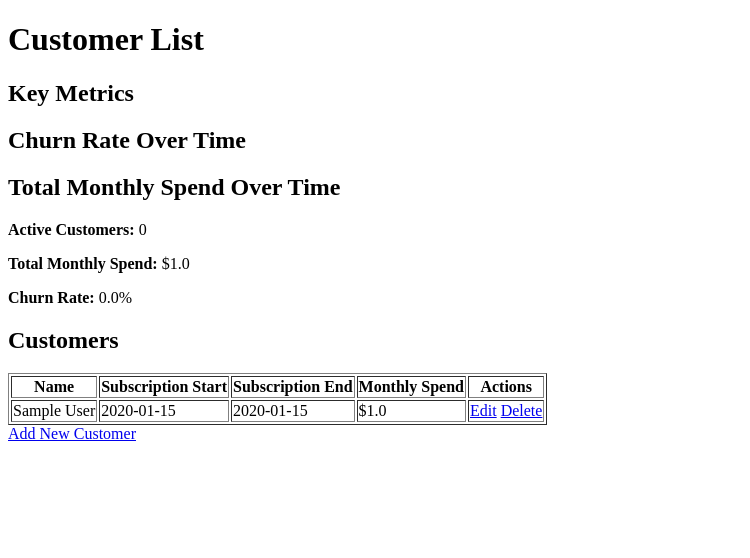
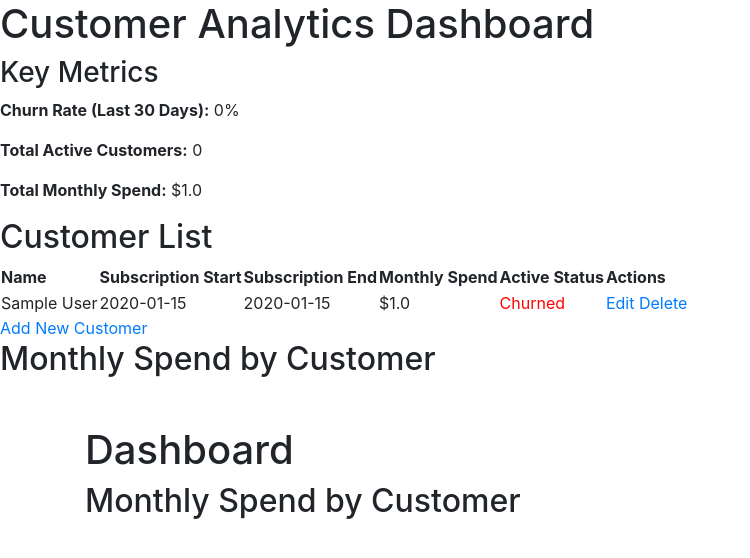
Before and after one commit to gauthamgtg/SaaS-Analytics, a Flask app: page / in a window 1280 px wide. Shown: the top 558 px of the page, without its empty margins (0-750 px from the left). Run offline with Flask 3, Linux system fonts and the light colour scheme; tables that the repository leaves empty hold one stand-in row (values such as "Sample post"); some libraries are stand-ins or nearby versions.

Commit message:
Added chart

```diff
--- a/app.py
+++ b/app.py
@@ -3,6 +3,11 @@
 import datetime
 from datetime import datetime, timedelta
 from flask import Flask, render_template, request, redirect, url_for
+import plotly.express as px
+import csv
+from io import StringIO
+from flask import Response
+
 
 app = Flask(__name__)
 
@@ -18,7 +23,7 @@
     id = db.Column(db.Integer, primary_key=True)
     name = db.Column(db.String(100), nullable=False)
     subscription_start = db.Column(db.Date, nullable=False)
-    subscription_end = db.Column(db.Date, nullable=True)  # Nullable if the subscription is still active
+    subscription_end = db.Column(db.Date, nullable=False)  # End date is now mandatory
     monthly_spend = db.Column(db.Float, nullable=False)
 
     def __repr__(self):
@@ -29,33 +34,43 @@
 def home():
     customers = Customer.query.all()
 
-    # Calculate the number of active customers (those without a subscription_end)
-    active_customers = Customer.query.filter(Customer.subscription_end == None).count()
+    # Get today's date
+    today = datetime.today().date()
 
-    # Calculate the total monthly spend
-    total_spend = db.session.query(db.func.sum(Customer.monthly_spend)).scalar()
+    # Prepare a list of customers with their active status
+    customer_data = []
+    for customer in customers:
+        # Check if today's date is before or on the subscription end date
+        is_active = today <= customer.subscription_end
 
-    # Define the date range for churn calculation (last 30 days)
-    today = datetime.today()
+        customer_data.append({
+            'id': customer.id,
+            'name': customer.name,
+            'subscription_start': customer.subscription_start,
+            'subscription_end': customer.subscription_end,
+            'monthly_spend': customer.monthly_spend,
+            'is_active': is_active
+        })
+
+    # Calculate active customers, churn rate, etc.
+    active_customers = sum(1 for customer in customer_data if customer['is_active'])
+    total_spend = sum(customer['monthly_spend'] for customer in customer_data)
+
     last_month = today - timedelta(days=30)
-
-    # Calculate churned customers in the past month
     churned_customers_last_month = Customer.query.filter(
-        Customer.subscription_end != None,  # Ended subscriptions
-        Customer.subscription_end >= last_month,  # Only within the past month
-        Customer.subscription_end <= today  # Up to today
+        Customer.subscription_end < today,
+        Customer.subscription_end >= last_month
     ).count()
 
-    # Calculate total customers who were active at the beginning of the period (last month)
     total_customers_last_month = Customer.query.filter(
-        Customer.subscription_start <= last_month  # Customers who were active 30 days ago
+        Customer.subscription_start <= last_month,
+        Customer.subscription_end >= last_month
     ).count()
 
-    # Calculate churn rate for the last month
     churn_rate = (churned_customers_last_month / total_customers_last_month) * 100 if total_customers_last_month > 0 else 0
 
     return render_template('index.html',
-                           customers=customers,
+                           customers=customer_data,
                            active_customers=active_customers,
                            total_spend=total_spend,
                            churn_rate=churn_rate)
@@ -103,6 +118,40 @@
     # GET request: render edit form with existing customer data
     return render_template('edit.html', customer=customer)
 
+
+@app.route('/dashboard')
+def dashboard():
+    # Fetch data from the database
+    data = Customer.query.all()
+
+    # Convert data to a suitable format for Plotly
+    if not data:
+        return render_template('dashboard.html', graph_html='No data available')
+
+    names = [customer.name for customer in data]
+    spends = [customer.monthly_spend for customer in data]
+
+    # Create a DataFrame for Plotly
+    import pandas as pd
+    df = pd.DataFrame({'Name': names, 'Monthly Spend': spends})
+
+    # Create the bar chart
+    fig = px.bar(df, x='Name', y='Monthly Spend', title='Monthly Spend by Customer')
+    graph_html = fig.to_html(full_html=False)
+
+    return render_template('dashboard.html', graph_html=graph_html)
+
+
+@app.route('/export')
+def export():
+    output = StringIO()
+    writer = csv.writer(output)
+    writer.writerow(['Name', 'Subscription Start', 'Subscription End', 'Monthly Spend'])
+    for customer in Customer.query.all():
+        writer.writerow([customer.name, customer.subscription_start, customer.subscription_end, customer.monthly_spend])
+    response = Response(output.getvalue(), mimetype="text/csv")
+    response.headers["Content-Disposition"] = "attachment; filename=customers.csv"
+    return response
 
 def generate_churn_rate_chart():
     # Query data for churn rate over time (example: monthly churn rate for the past year)
--- a/templates/add_customer.html
+++ b/templates/add_customer.html
@@ -14,8 +14,8 @@
         <label for="start">Subscription Start Date:</label>
         <input type="date" id="start" name="start" required><br><br>
 
-        <label for="end">Subscription End Date (leave blank if active):</label>
-        <input type="date" id="end" name="end"><br><br>
+        <label for="end">Subscription End Date:</label>
+        <input type="date" id="end" name="end" required><br><br>
 
         <label for="monthly_spend">Monthly Spend:</label>
         <input type="number" id="monthly_spend" name="monthly_spend" step="0.01" required><br><br>
--- a/templates/edit.html
+++ b/templates/edit.html
@@ -14,7 +14,7 @@
         <input type="date" id="subscription_start" name="subscription_start" value="{{ customer.subscription_start }}" required><br>
 
         <label for="subscription_end">Subscription End (Leave blank if active):</label>
-        <input type="date" id="subscription_end" name="subscription_end" value="{{ customer.subscription_end }}"><br>
+        <input type="date" id="subscription_end" name="subscription_end" value="{{ customer.subscription_end }}" required><br>
 
         <label for="monthly_spend">Monthly Spend:</label>
         <input type="number" id="monthly_spend" name="monthly_spend" value="{{ customer.monthly_spend }}" step="0.01" required><br>
--- a/templates/index.html
+++ b/templates/index.html
@@ -1,35 +1,30 @@
 <!DOCTYPE html>
 <html>
 <head>
-    <title>Subscription Analytics</title>
+    <title>Customer Analytics</title>
 </head>
 <body>
-    <h1>Customer List</h1>
+    <h1>Customer Analytics Dashboard</h1>
 
-    <!-- Key Metrics Section -->
-    <h2>Key Metrics</h2>
-    <h2>Churn Rate Over Time</h2>
-    <div id="churn-rate-chart">
-        {{ churn_rate_chart | safe }}
+    <!-- Display Metrics -->
+    <div>
+        <h3>Key Metrics</h3>
+        <p><strong>Churn Rate (Last 30 Days):</strong> {{ churn_rate }}%</p>
+        <p><strong>Total Active Customers:</strong> {{ active_customers }}</p>
+        <p><strong>Total Monthly Spend:</strong> ${{ total_spend }}</p>
+        <link href="https://stackpath.bootstrapcdn.com/bootstrap/4.5.2/css/bootstrap.min.css" rel="stylesheet">
     </div>
 
-    <h2>Total Monthly Spend Over Time</h2>
-    <div id="monthly-spend-chart">
-        {{ monthly_spend_chart | safe }}
-    </div>
-    <p><strong>Active Customers:</strong> {{ active_customers }}</p>
-    <p><strong>Total Monthly Spend:</strong> ${{ total_spend }}</p>
-    <p><strong>Churn Rate:</strong> {{ churn_rate }}%</p>
-
-    <!-- Customer List Section -->
-    <h2>Customers</h2>
-    <table border="1">
+    <!-- Customer List Table -->
+    <h2>Customer List</h2>
+    <table>
         <thead>
             <tr>
                 <th>Name</th>
                 <th>Subscription Start</th>
                 <th>Subscription End</th>
                 <th>Monthly Spend</th>
+                <th>Active Status</th>  <!-- New column for active status -->
                 <th>Actions</th>
             </tr>
         </thead>
@@ -38,17 +33,16 @@
                 <tr>
                     <td>{{ customer.name }}</td>
                     <td>{{ customer.subscription_start }}</td>
+                    <td>{{ customer.subscription_end or 'Active' }}</td>
+                    <td>${{ customer.monthly_spend }}</td>
                     <td>
-                    {% if customer.subscription_end %}
-                        {{ customer.subscription_end }}
+                        {% if customer.is_active %}
+                            <span style="color:green;">Active</span>
                         {% else %}
-                        Active
+                            <span style="color:red;">Churned</span>
                         {% endif %}
                     </td>
-                <td>${{ customer.monthly_spend }}</td>
                     <td>
-                    <!-- Add Delete Link -->
-                    <!-- Add Edit Link -->
                         <a href="{{ url_for('edit_customer', id=customer.id) }}">Edit</a>
                         <a href="{{ url_for('delete_customer', id=customer.id) }}">Delete</a>
                     </td>
@@ -57,6 +51,24 @@
         </tbody>
     </table>
 
+    <!-- Add New Customer Button -->
     <a href="/add">Add New Customer</a>
+    <div>
+        <h2>Monthly Spend by Customer</h2>
+        {{ graph_html|safe }}
+    </div>
+</div>
+<div class="container mt-5">
+    <h1>Dashboard</h1>
+    <div>
+        <h2>Monthly Spend by Customer</h2>
+        {{ graph_html|safe }}
+    </div>
+</div>
+<script src="https://code.jquery.com/jquery-3.5.1.slim.min.js"></script>
+<script src="https://cdn.jsdelivr.net/npm/@popperjs/core@2.5.3/dist/umd/popper.min.js"></script>
+<script src="https://stackpath.bootstrapcdn.com/bootstrap/4.5.2/js/bootstrap.min.js"></script>
+
+
 </body>
 </html>
```
Lines whose indentation alone changed are shown as unchanged.
